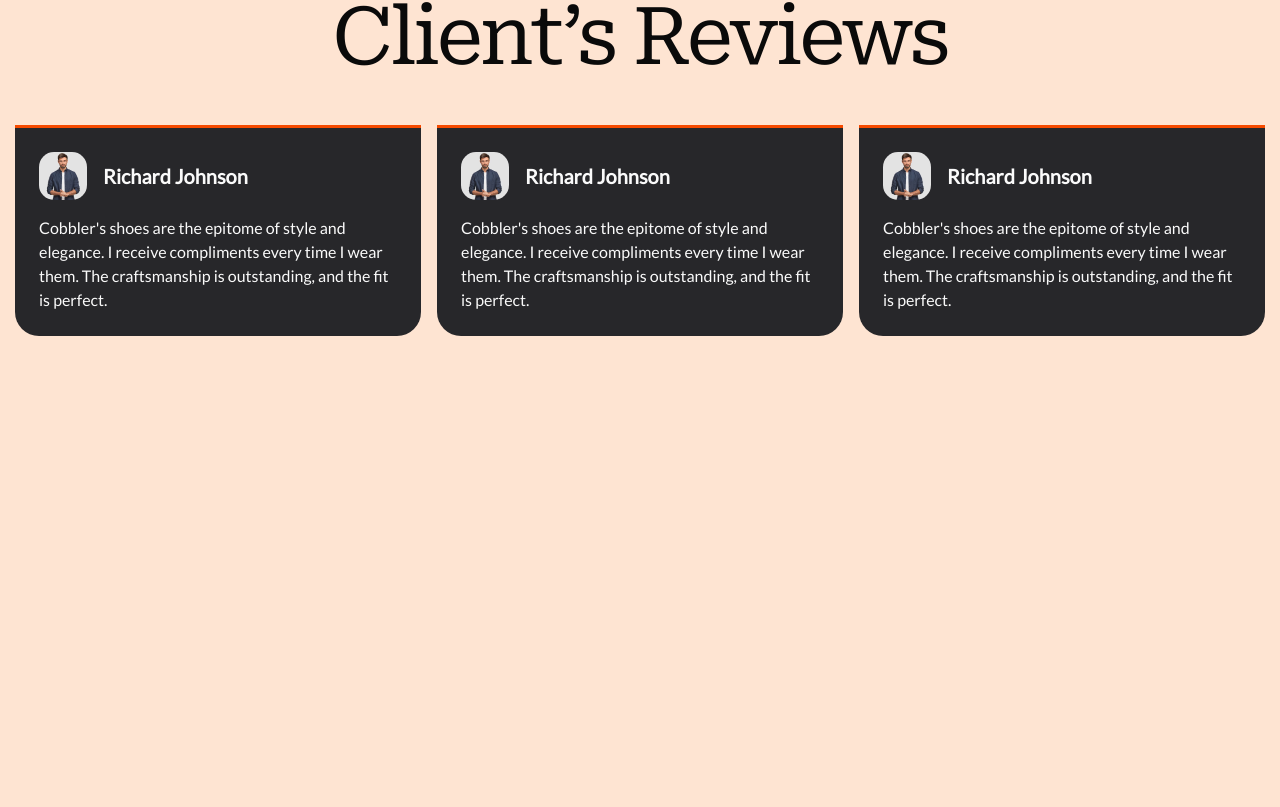
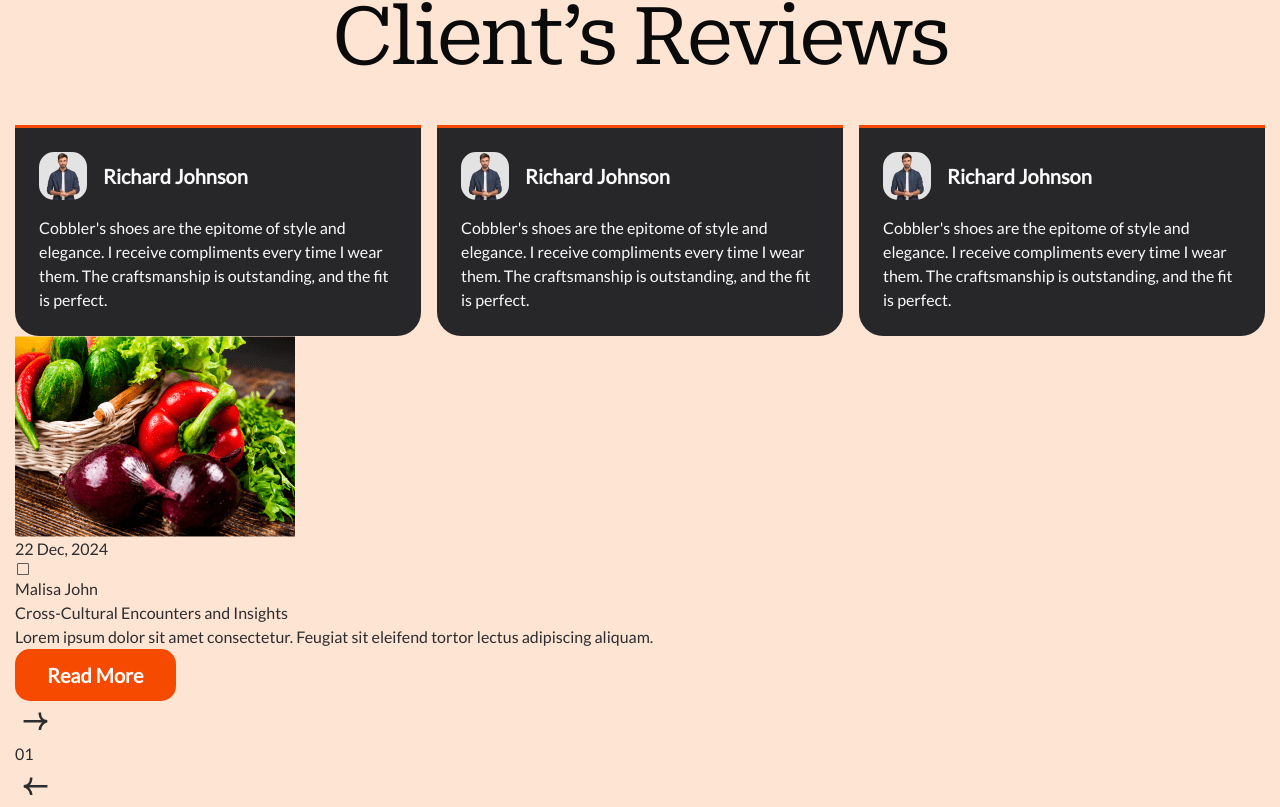
Before and after one commit to hossein1075/e-Bazar, a React (Vite) app: page / in a window 1280 px wide. Shown: the part 3779-4586 px from the top of the page. Before the commit the page ends 4115 px from the top, so only its background shows below. Built offline with nearby package versions, Linux system fonts and the light colour scheme.

Commit message:
add html section blog & its component box

```diff
--- a/src/components/main/Main.jsx
+++ b/src/components/main/Main.jsx
@@ -5,6 +5,8 @@ import Products from './sections/section3/Products'
 import BannerOff from './sections/section4/BannerOff'
 import Feautres from './sections/section5/Feautres'
 import Testimonials from './sections/section6/Testimonials'
+import Blog from './sections/section7/Blog'
+
 function Main() {
   return (
     <>
@@ -15,6 +17,7 @@ function Main() {
       <BannerOff/>
       <Feautres/>
       <Testimonials/>
+      <Blog/>
     </main>
     </>
   )
--- /dev/null
+++ b/src/components/main/componentsMain/PaginateBox/PaginationBox.jsx
@@ -0,0 +1,33 @@
+import React from 'react'
+import { PiSquareLight } from "react-icons/pi";
+import BtnOrigin from '../BtnOrigin/BtnOrigin';
+import InfoBtnOrigin from '../BtnOrigin/InfoBtnOrigin';
+function PaginationBox() {
+    return (
+        <>
+            <div>
+                <div>
+                    <img src="/images/blog/blog-1.png" alt="fruit blog" />
+                </div>
+                <div>
+                    <span>22 Dec, 2024</span>
+                    <span>
+                        <PiSquareLight />
+                        Malisa John
+                    </span>
+                </div>
+                <h3>
+                    Cross-Cultural Encounters and Insights
+                </h3>
+                <p>
+                    Lorem ipsum dolor sit amet consectetur. Feugiat sit eleifend tortor lectus adipiscing aliquam.
+                </p>
+                <div>
+                    <BtnOrigin text={InfoBtnOrigin[4].info}/>
+                </div>
+            </div>
+        </>
+    )
+}
+
+export default PaginationBox
--- /dev/null
+++ b/src/components/main/componentsMain/SVGPagination/SVGPaginationLeft.jsx
@@ -0,0 +1,23 @@
+import React from 'react'
+
+function SVGPaginationLeft() {
+  return (
+    <>
+    <svg
+      xmlns="http://www.w3.org/2000/svg"
+      width="41"
+      height="41"
+      viewBox="0 0 41 41"
+      fill="none"
+    >
+      <path
+        d="M16.2068 29.1201C16.2068 25.3701 12.7068 20.3701 8.70679 20.3701M8.70679 20.3701C10.9985 20.3701 16.2068 19.1201 16.2068 11.6201M8.70679 20.3701H32.4568"
+        stroke="#2C2D2F"
+        strokeWidth="2.5"
+      />
+    </svg>
+    </>
+  )
+}
+
+export default SVGPaginationLeft
--- /dev/null
+++ b/src/components/main/componentsMain/SVGPagination/SVGPaginationRight.jsx
@@ -0,0 +1,23 @@
+import React from 'react'
+
+function SVGPaginationRight() {
+  return (
+    <>
+     <svg
+      xmlns="http://www.w3.org/2000/svg"
+      width="41"
+      height="41"
+      viewBox="0 0 41 41"
+      fill="none"
+    >
+      <path
+        d="M24.7932 29.1201C24.7932 25.3701 28.2932 20.3701 32.2932 20.3701M32.2932 20.3701C30.0015 20.3701 24.7932 19.1201 24.7932 11.6201M32.2932 20.3701H8.54321"
+        stroke="#2C2D2F"
+        strokeWidth="2.5"
+      />
+    </svg>
+    </>
+  )
+}
+
+export default SVGPaginationRight
--- /dev/null
+++ b/src/components/main/sections/section7/Blog.jsx
@@ -0,0 +1,37 @@
+import React from 'react'
+import PaginationBox from '../../componentsMain/PaginateBox/PaginationBox'
+import SVGPaginationRight from '../../componentsMain/SVGPagination/SVGPaginationRight'
+import SVGPaginationLeft from '../../componentsMain/SVGPagination/SVGPaginationLeft'
+function Blog() {
+  return (
+    <>
+    <section>
+        <div className="container">
+            <div>
+                <PaginationBox/>
+            </div>
+
+            <div>
+               <ul>
+                <li>
+                    <a href="#">
+                        <SVGPaginationRight/>
+                    </a>
+                </li>
+                <li>
+                    <a href="#">01</a>
+                </li>
+                <li>
+                    <a href="#">
+                        <SVGPaginationLeft/>
+                    </a>
+                </li>
+               </ul>
+            </div>
+        </div>
+    </section>
+    </>
+  )
+}
+
+export default Blog
```
Also changed, not shown: public/images/blog/blog-1.png (added).
